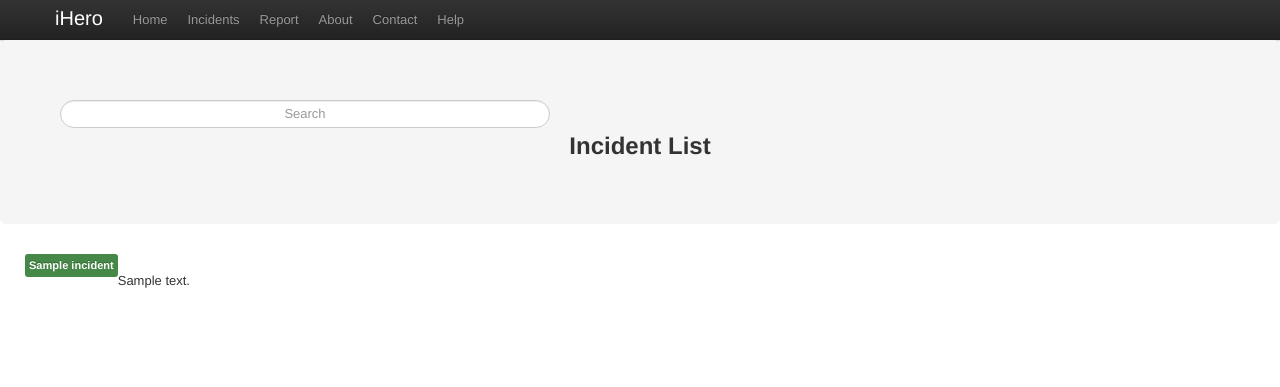
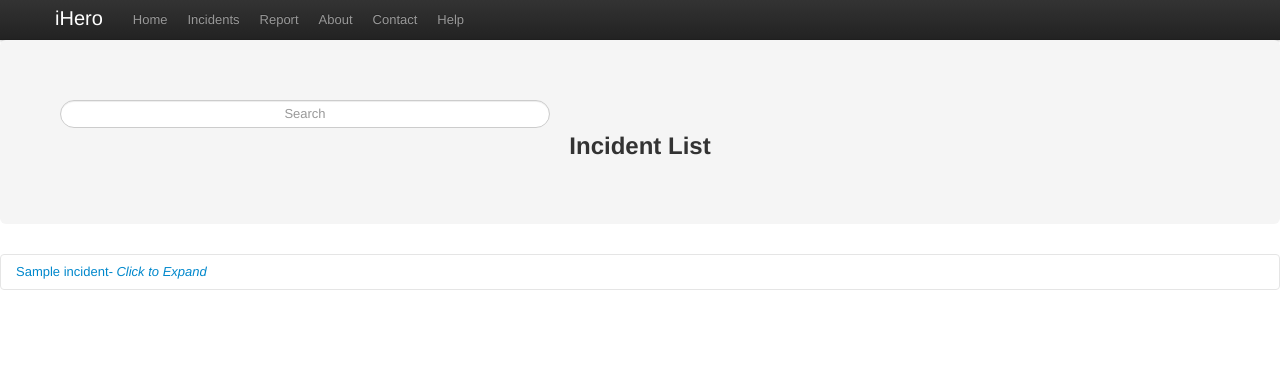
Before and after one commit to pjmoore92/ihero, a Django app: template app/templates/app/index.html in a window 1280 px wide. Shown: the top 387 px of the page. Run offline with Django 3.2, Linux system fonts and the light colour scheme; the template is opened without the code that fills it: most values are stand-ins (such as "Sample title", 1, 10 or a date in 2020); some libraries are stand-ins or nearby versions.

Commit message:
changes to view index

```diff
--- a/app/templates/app/index.html
+++ b/app/templates/app/index.html
@@ -16,6 +16,16 @@
 
     <!-- Le styles -->
     <link rel="stylesheet" href="{{ paul }}bootstrap.css" type="text/css" media="screen" />
+    <script type="text/javascript" src="{{ paul }}collapse.js"></script>
+    <script type="text/javascript" src="{{ paul }}jquery-1.7.1.min.js"></script>
+    <script type="text/javascript" src="{{ paul }}jquery.form.js"></script>
+    <script type="text/javascript" src="{{ paul }}bootstrap-modal.js"></script>
+    <script type="text/javascript" src="{{ paul }}bootstrap-dropdown.js"></script>
+    <script type="text/javascript" src="{{ paul }}bootstrap-alert.js"></script>
+    <script type="text/javascript" src="{{ paul }}bootstrap-collapse.js"></script>
+    <script type="text/javascript" src="{{ paul }}jquery-ui-1.8.17.custom.min.js"></script>
+    <script type="text/javascript" src="{{ paul }}script.js"></script>
+
 	<style>
 	body {
 		padding-top: 60px; /* 60px to make the container go all the way to the bottom of the topbar */
@@ -53,18 +63,35 @@
 <h2 style="text-align:center">Incident List</h2>
 </div>
 
+<div class="accordion" id="accordion2">
+{% if latest_incidents %}
+    {% for i in latest_incidents %}
+            <div class="accordion-group">
+	<div class="accordion-heading">
+		<a
+			class="accordion-toggle"
+			data-toggle="collapse"
+			data-parent="#accordion2"
+			href="#"
+		>
+			{{i.title}}<i>- Click to Expand</i>
+		</a>
+	</div>
+	<div id="{{i.id}}" class="accordion-body collapse">
+		<div class="accordion-inner">
+			<div class="well">
+			{{i.description}}
+			</div><!-- end .well -->
+		</div>
+	</div>
+</div>
+    {% endfor %}
+{% else %}
+<div>
+    <p>No Incidents Available</p>
+</div>
+{% endif %}
 
-{% if latest_incidents %}
-    <ul>
-    {% for i in latest_incidents %}
-	<label for="remember" style="float:left" class="label label-success"> {{ i.title }} </label>
-	</br>
-	<p> {{i.description}} </p>
-    {% endfor %}
-    </ul>
-{% else %}
-    <p>No Incidents Available</p>
-{% endif %}
 
 
     <!-- END OF VIEW -->
```
Also changed, not shown: 1 other file.
